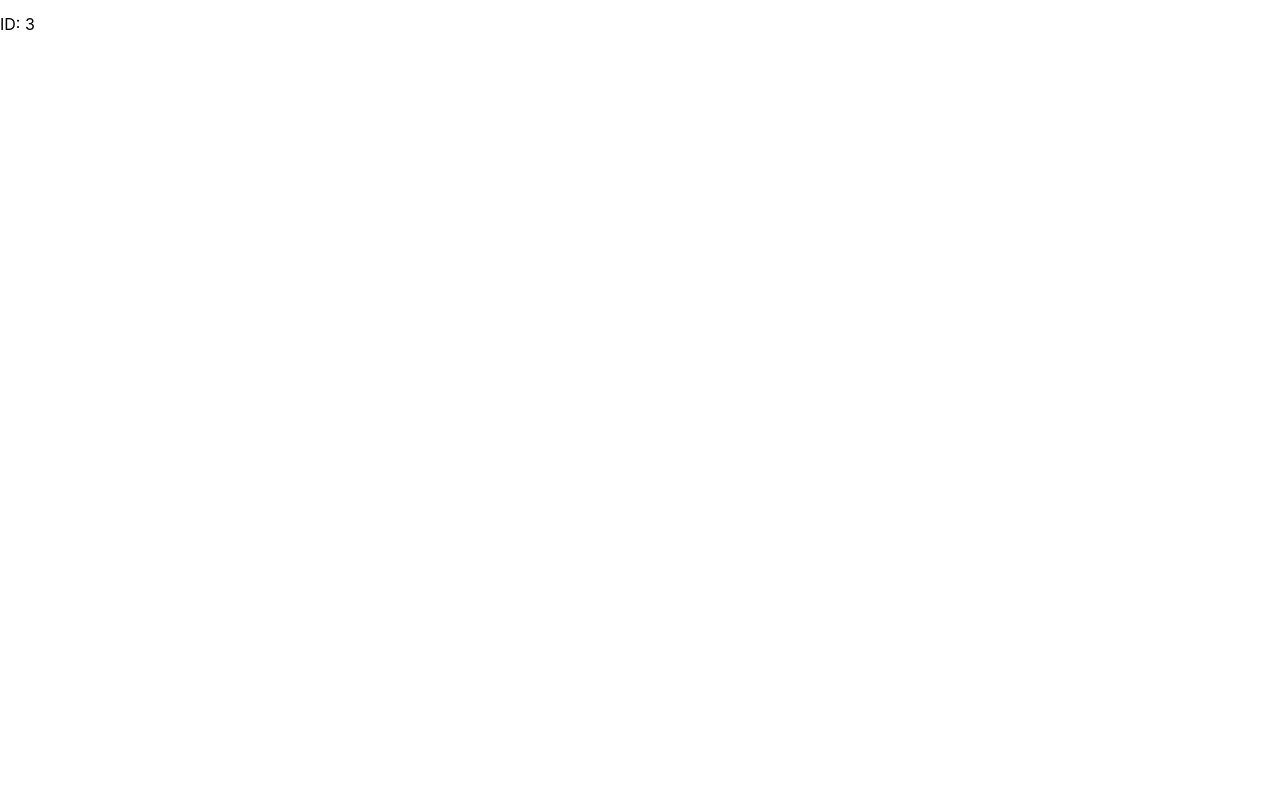
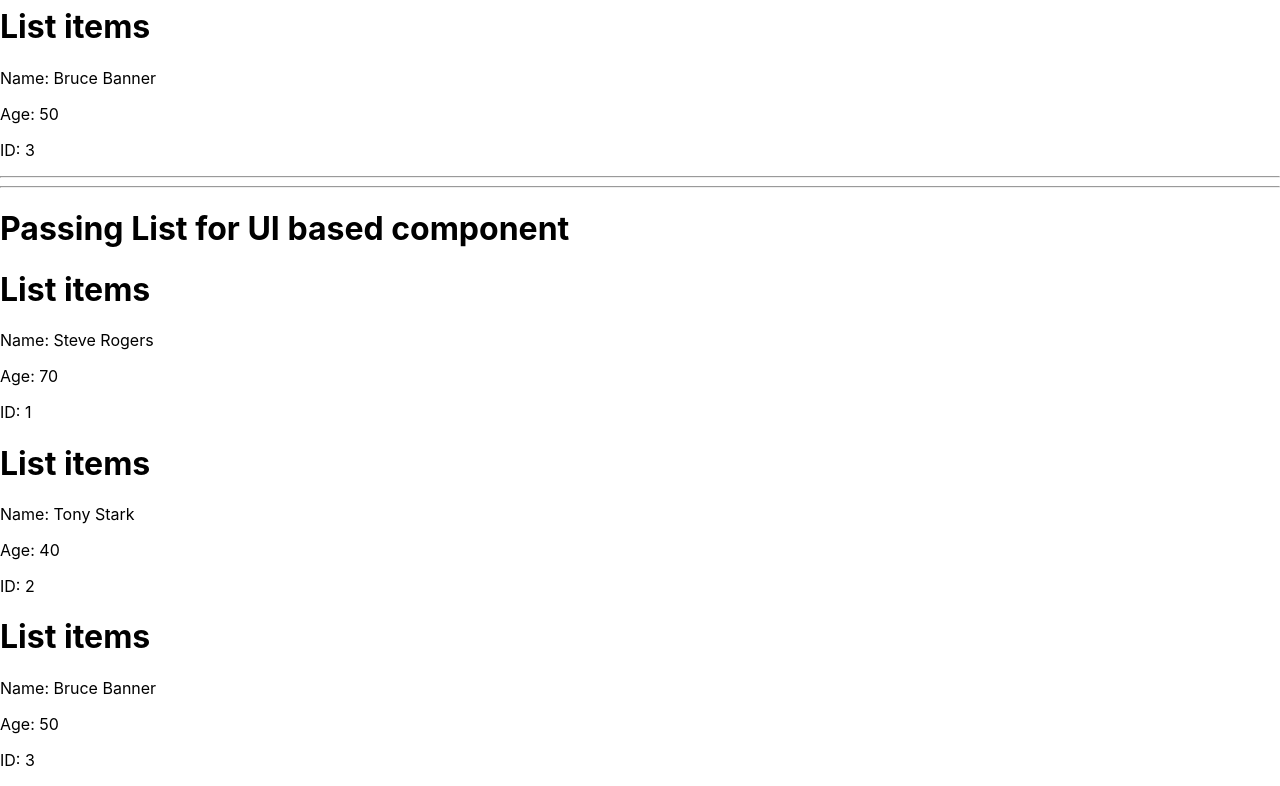
Before and after one commit to mitesh-pv/react_basics, a React (Create React App) app in the folder part_4/app_1/: page / in a window 1280 px wide. Shown: the part 964-1750 px from the top of the page. Before the commit the page ends 1014 px from the top, so only its background shows below. Built offline with nearby package versions, Linux system fonts and the light colour scheme.

Commit message:
difference between class based component and ui based component

```diff
--- a/part_4/app_1/src/App.js
+++ b/part_4/app_1/src/App.js
@@ -4,12 +4,18 @@
 // commit 2: props:  method of passing one component from parent to child
 // commit 3: passing list of properties from the parent to the child component
 // using the map function to iterate through the list items and print each of them
+// difference between class based component and UI based component
+// class based component used for rendering components which possess some state
+// ui based component possess those components which do not possess any state
+// class based component uses classess to render the components
+// ui based components makes use of functions to render the stateless components such as header, footer etc
 
 // use camel case naming convention
 // avoid using underscore in the class names or file names
 import React from 'react';
 import Comp1 from './Comp1';
 import Comp2 from './Comp2';
+import Comp3 from './Comp3'
 
 
 class App extends React.Component{
@@ -27,12 +33,23 @@ class App extends React.Component{
       <div className="App">
         <h1>Welcome to React js</h1>
         <p>front end development</p>
+
+        <h1>Passing each member</h1>
         <Comp1  name="Steve Rogers" age="30" />
+
         <hr/>
         <Comp1  name="Tony Stark" age="40" />
+
         <hr/>
         <hr/>
-        <Comp2  members={ this.state.members } />
+
+        <h1>Passing List for class based Component</h1>
+        <Comp2 members={ this.state.members } />
+        <hr/>
+        <hr/>
+
+        <h1>Passing List for UI based component</h1>
+        <Comp3 members={ this.state.members } />
       </div>
     );
   }
--- a/part_4/app_1/src/Comp1.js
+++ b/part_4/app_1/src/Comp1.js
@@ -7,6 +7,7 @@ class Comp1 extends React.Component{
         alert(this.props.name);
 
         const {name, age}=this.props;
+
         return(
             <div className="comp1">
                 <div>Name: John Wick</div>
@@ -14,11 +15,9 @@ class Comp1 extends React.Component{
                 <br/>
                 <div>New Name: { this.props.name }</div>
                 <div>New Age: { this.props.age }</div>
-
                 <br/>
                 <div>Const Name: { name }</div>
                 <div>Const Age: { age }</div>
-
             </div>
         );
     }
--- /dev/null
+++ b/part_4/app_1/src/Comp3.js
@@ -0,0 +1,24 @@
+import React from 'react'
+
+const Comp3 =(props)=>{
+
+    const membersList  = props.members.map( eachMember => {
+            return(
+                <div className="membersList" key= { eachMember.id }>
+                    <h1>List items</h1>
+                    <p>Name: { eachMember.name }</p>
+                    <p>Age: { eachMember.age }</p>
+                    <p>ID: { eachMember.id }</p>
+
+                </div>
+            );
+    });
+
+    return(
+        <div className="component-2">
+            { membersList }
+        </div>
+    );
+}
+
+export default Comp3
```
